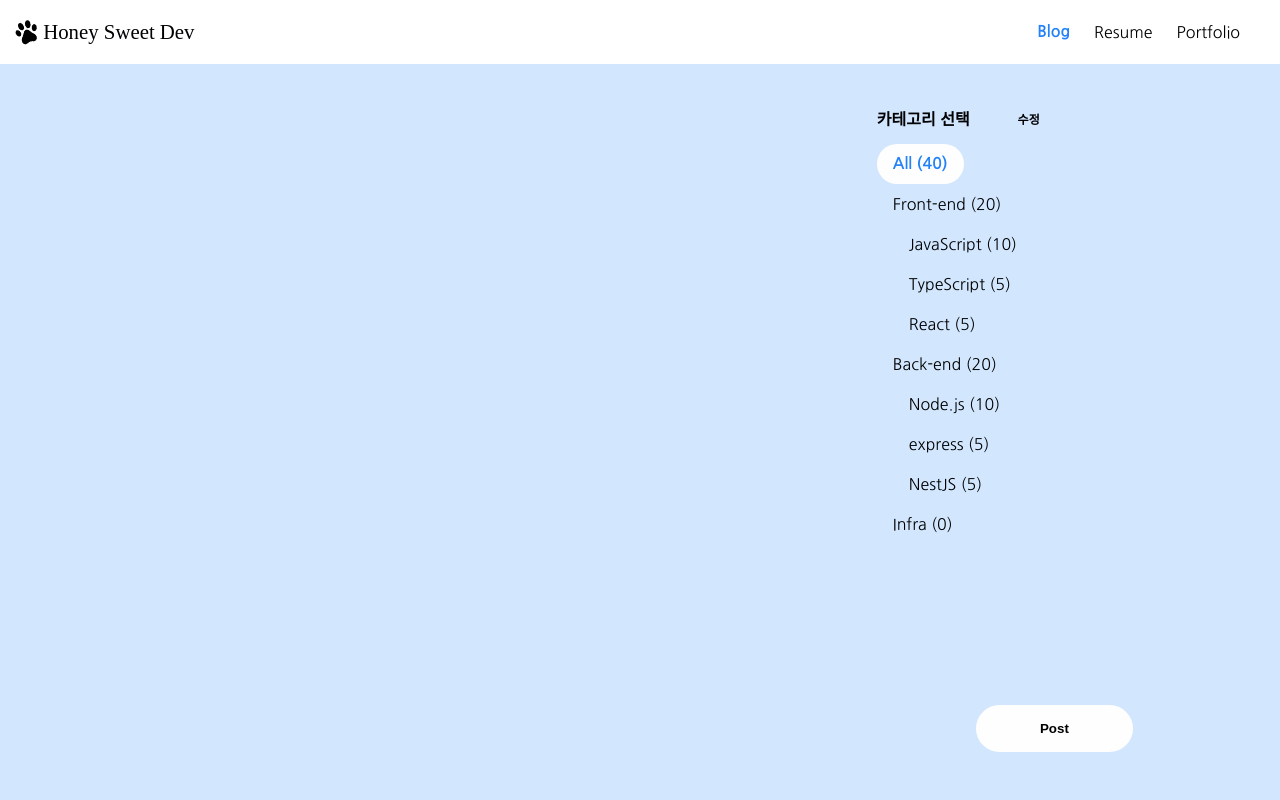
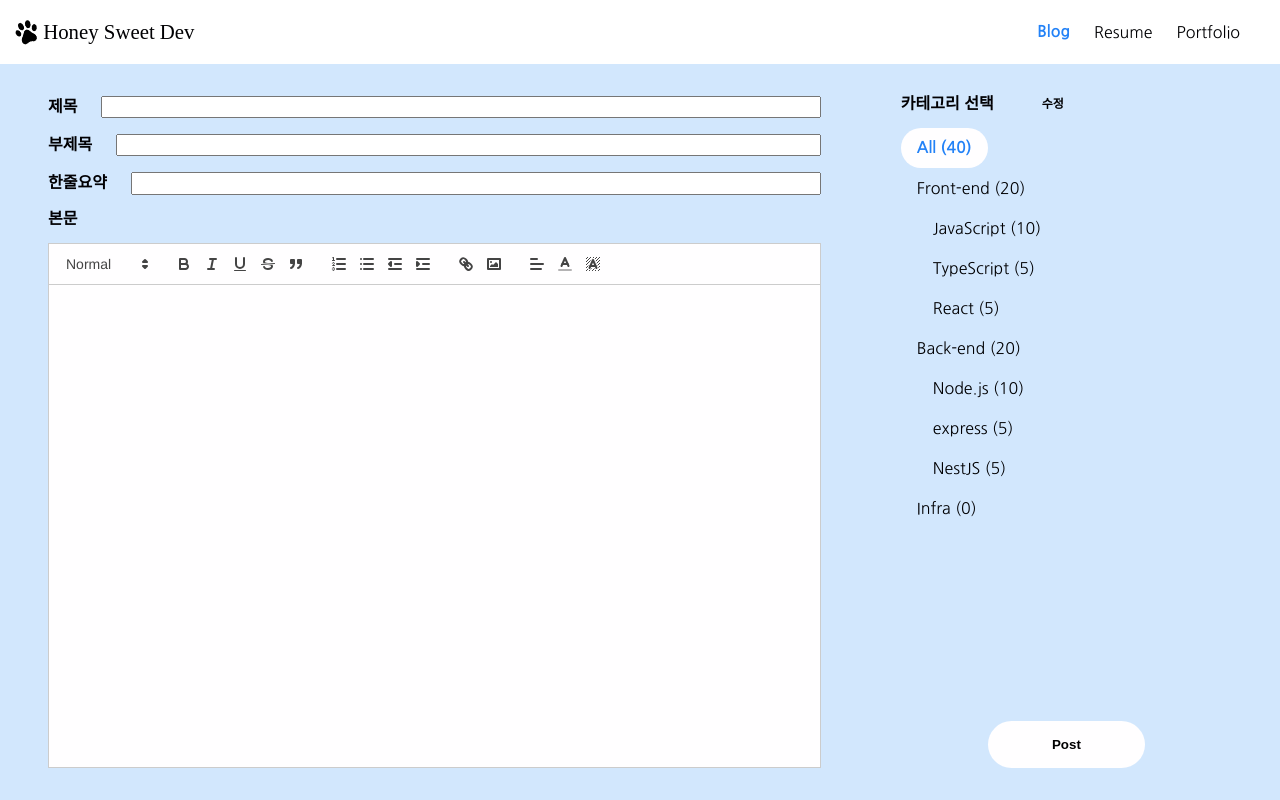
Before and after one commit to hani2057/honey-dev, a React (Vite) app in the folder front/: page /blog/register in a window 1280 px wide. Built offline with nearby package versions, Linux system fonts and the light colour scheme.

Commit message:
feat: implement gui for post content registration part in post register page

```diff
--- a/front/src/components/markdownEditor/index.tsx
+++ b/front/src/components/markdownEditor/index.tsx
@@ -1,4 +1,4 @@
-import { useState } from "react";
+import { Dispatch, SetStateAction, useState } from "react";
 
 import ReactQuill from "react-quill";
 import "react-quill/dist/quill.snow.css";
@@ -10,10 +10,19 @@ interface MDEditorProps {
   height?: number;
   pWidth?: number;
   pHeight?: number;
+  value: string;
+  setValue: Dispatch<SetStateAction<string>>;
 }
 
-export const MDEditor = ({ width, height, pWidth, pHeight }: MDEditorProps) => {
-  const [value, setValue] = useState("");
+export const MDEditor = ({
+  width,
+  height,
+  pWidth,
+  pHeight,
+  value,
+  setValue,
+}: MDEditorProps) => {
+  // const [value, setValue] = useState("");
 
   const modules = {
     toolbar: [
--- a/front/src/features/blog/components/category/style.ts
+++ b/front/src/features/blog/components/category/style.ts
@@ -3,7 +3,7 @@ import { COLORS } from "@styles/colors";
 import { css, styled } from "styled-components";
 
 // 포스트 목록 페이지 wrapper
-const CategoryWrapper = styled.div`
+const CategoryWrapper = styled.form`
   width: 17vw;
   height: calc(100vh - var(--nav-height));
   position: fixed;
--- a/front/src/features/blog/pages/postRegister/index.tsx
+++ b/front/src/features/blog/pages/postRegister/index.tsx
@@ -1,17 +1,61 @@
-import { useState } from "react";
+import { FormEvent, useState } from "react";
 
 import { Category } from "@features/blog/components";
+import { selectedCategoryIdAtom } from "@features/blog/store";
+import { useAtomValue } from "jotai";
 
 import { FlexDiv, Text } from "@components/elements";
+import { MDEditor } from "@components/markdownEditor";
 
-import { CategoryWrapper, PostButton } from "./style";
+import { CategoryWrapper, PostButton, PostRegisterInput } from "./style";
 
 export const PostRegister = () => {
   const [type, setType] = useState<"register" | "edit">("register");
+  const [title, setTitle] = useState("");
+  const [subtitle, setSubtitle] = useState("");
+  const [description, setDescription] = useState("");
+  const [content, setContent] = useState("");
+  const selectedCategoryId = useAtomValue(selectedCategoryIdAtom);
+
+  /**
+   * 포스트 등록
+   */
+  const handleSubmitPost = (e: FormEvent<HTMLFormElement>) => {
+    e.preventDefault();
+    // TODO: validation
+    // type === "register" && title.trim().length !== 0
+
+    // TODO: 포스트 등록 API call
+    const params = {
+      title,
+      subtitle,
+      description,
+      content,
+      categoryId: selectedCategoryId,
+    };
+    console.log(params);
+
+    // TODO: 리턴받은 생성된 포스트 id로 해당 포스트로 이동
+  };
 
   return (
-    <CategoryWrapper>
-      <FlexDiv direction="column" pWidth={70}></FlexDiv>
+    <CategoryWrapper onSubmit={handleSubmitPost}>
+      <FlexDiv direction="column" align="start" gap={1} pWidth={70}>
+        <FlexDiv pWidth={100}>
+          <Text bold={true}>제목</Text>
+          <PostRegisterInput onChange={(e) => setTitle(e.target.value)} />
+        </FlexDiv>
+        <FlexDiv pWidth={100}>
+          <Text bold={true}>부제목</Text>
+          <PostRegisterInput onChange={(e) => setSubtitle(e.target.value)} />
+        </FlexDiv>
+        <FlexDiv pWidth={100}>
+          <Text bold={true}>한줄요약</Text>
+          <PostRegisterInput onChange={(e) => setDescription(e.target.value)} />
+        </FlexDiv>
+        <Text bold={true}>본문</Text>
+        <MDEditor value={content} setValue={setContent} />
+      </FlexDiv>
       <FlexDiv
         direction="column"
         justify="space-between"
@@ -21,6 +65,7 @@ export const PostRegister = () => {
         <FlexDiv direction="column" gap={1} align="start">
           <FlexDiv gap={3}>
             <Text bold={true}>카테고리 선택</Text>
+            {/* TODO: 수정시 취소버튼 추가 */}
             <Text
               bold={true}
               size={0.75}
@@ -32,7 +77,7 @@ export const PostRegister = () => {
           </FlexDiv>
           <Category type={type} />
         </FlexDiv>
-        <PostButton>Post</PostButton>
+        <PostButton type="submit">Post</PostButton>
       </FlexDiv>
     </CategoryWrapper>
   );
--- a/front/src/features/blog/pages/postRegister/style.ts
+++ b/front/src/features/blog/pages/postRegister/style.ts
@@ -1,10 +1,11 @@
 import { COLORS } from "@styles/colors";
 import { styled } from "styled-components";
 
-const CategoryWrapper = styled.div`
+const CategoryWrapper = styled.form`
   display: flex;
   min-height: calc(100vh - var(--nav-height));
-  padding: 3rem;
+  padding: 2rem 3rem;
+  gap: 5rem;
 `;
 
 const PostButton = styled.button`
@@ -20,4 +21,14 @@ const PostButton = styled.button`
   }
 `;
 
-export { CategoryWrapper, PostButton };
+const PostRegisterInput = styled.input`
+  margin-left: 1.5rem;
+  flex-grow: 1;
+  padding: 0.1rem 0.2rem;
+
+  &:focus {
+    outline: none;
+  }
+`;
+
+export { CategoryWrapper, PostButton, PostRegisterInput };
```
